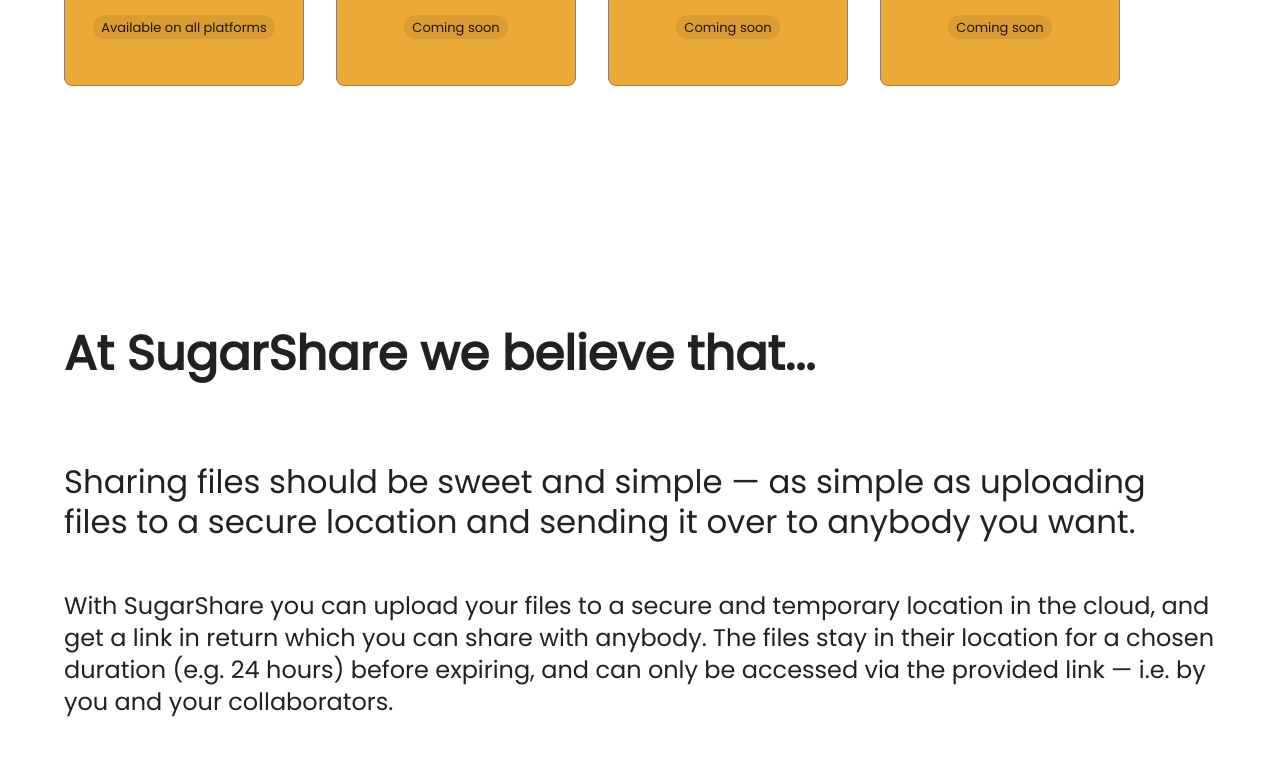
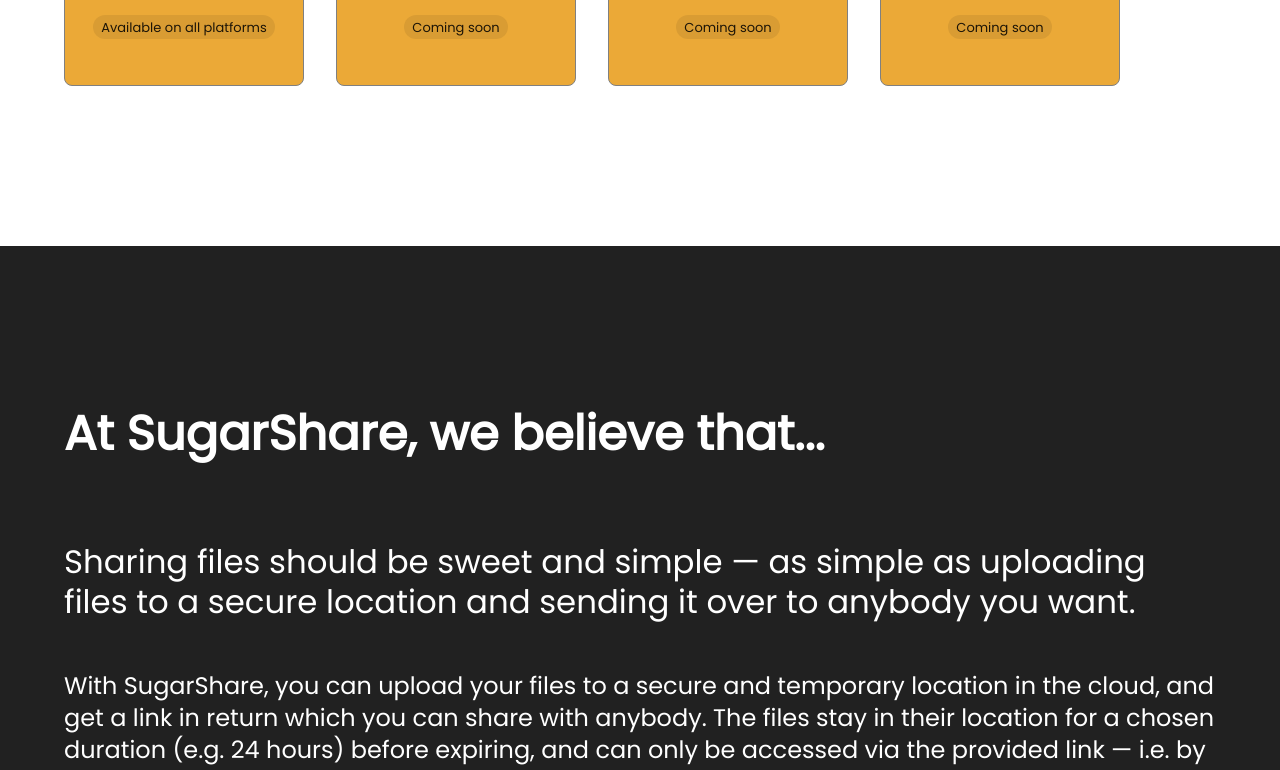
Before and after one commit to sugarshare/sugarshare-www, a React (Create React App) app: page / in a window 1280 px wide. Shown: the part 3242-4012 px from the top of the page. Built offline with nearby package versions, Linux system fonts and the light colour scheme.

Commit message:
Change about background color and minor typography fixes

```diff
--- a/src/App.tsx
+++ b/src/App.tsx
@@ -63,7 +63,7 @@
               <PropertyTile
                 icon={faWindowRestore}
                 primaryText='Cross-platform'
-                secondaryText='Available in all major browsers and operating systems.'
+                secondaryText='Available on all major browsers and operating systems.'
               />,
               <PropertyTile
                 icon={faHandHoldingDollar}
@@ -140,10 +140,10 @@
         </Container>
       </Container>
 
-      <Container id='about' maxWidth={false} disableGutters sx={{ paddingTop: 10 }}>
+      <Container id='about' maxWidth={false} disableGutters sx={{ backgroundColor: 'text.primary', color: 'white', paddingY: 20 }}>
         <Container maxWidth='lg'>
           <Box>
-            <Typography variant='h3' fontWeight='bold' sx={{ marginBottom: 10 }}>At SugarShare we believe that...</Typography>
+            <Typography variant='h3' fontWeight='bold' sx={{ marginBottom: 10 }}>At SugarShare, we believe that...</Typography>
             <Typography variant='h4' component='span'>
               Sharing files should be sweet and simple &mdash; as simple as uploading files to a secure location and
               sending it over to anybody you want.
@@ -152,14 +152,18 @@
             <br />
             <br />
             <Typography variant='h5' component='span'>
-              With SugarShare you can upload your files to a secure and temporary location in the cloud, and get a
+              With SugarShare, you can upload your files to a secure and temporary location in the cloud, and get a
               link in return which you can share with anybody. The files stay in their location for a chosen duration
               (e.g. 24 hours) before expiring, and can only be accessed via the provided link &mdash; i.e. by you
               and your collaborators.
             </Typography>
           </Box>
+        </Container>
+      </Container>
 
-          <Box id='contact' sx={{ marginY: 10 }}>
+      <Container id='contact' maxWidth={false} disableGutters sx={{ paddingTop: 10 }}>
+        <Container maxWidth='lg'>
+          <Box sx={{ marginY: 10 }}>
             <Typography variant='h3' fontWeight='bold' sx={{ marginY: 4 }}>Contact</Typography>
             <Typography variant='body1'>Ask us questions, give us feedback, report an issue, or simply say hello.</Typography>
             <Link href={`mailto:${settings.defaultEmailAddress}?body=Hello!`} target='_blank' color='inherit'>
```
